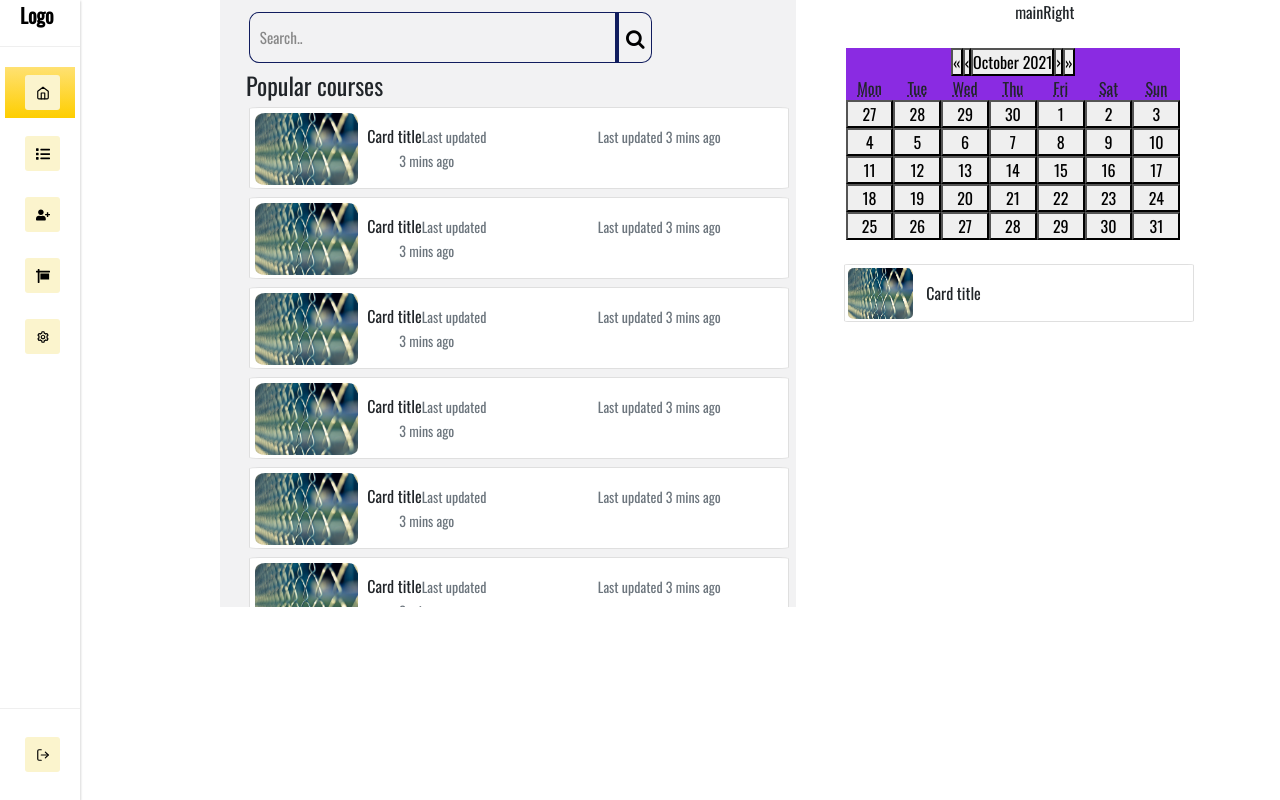
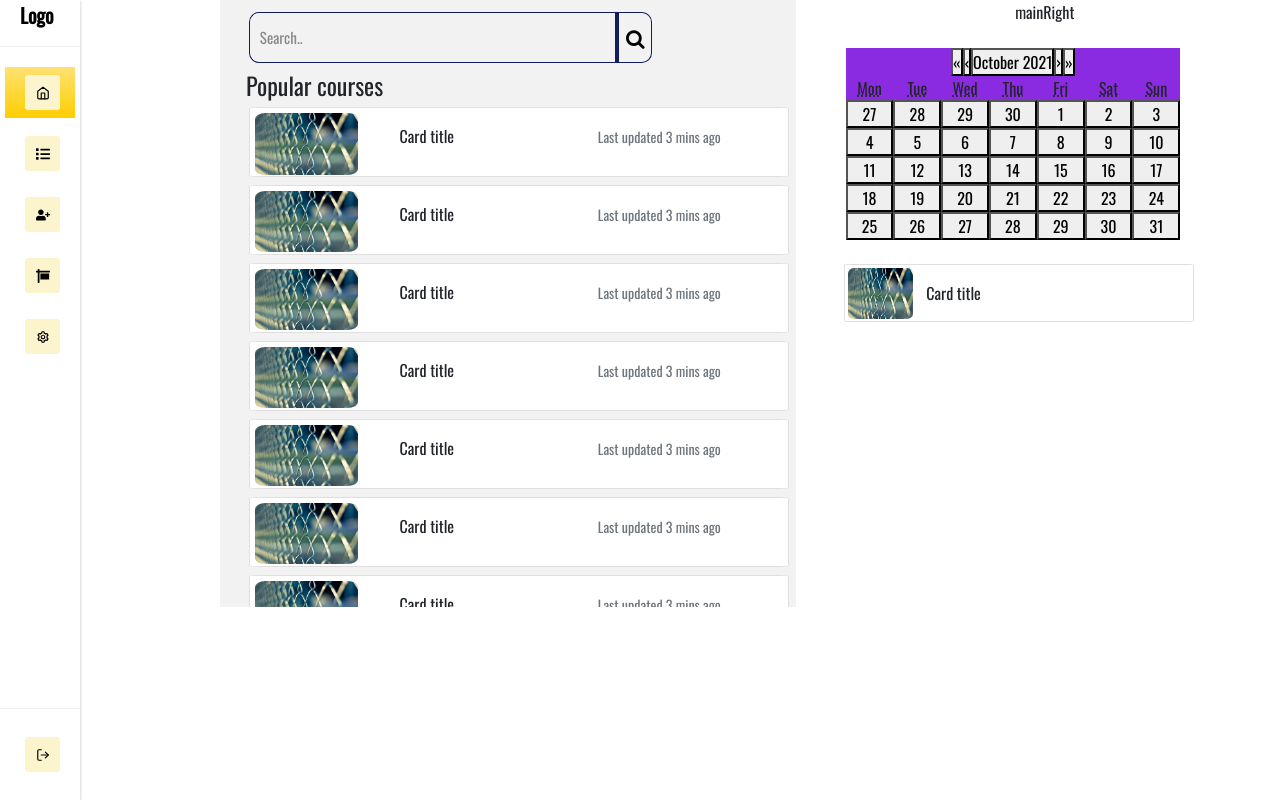
Before and after one commit to Abdoul-Lelou/Bakeli-React-project, a React (Create React App) app: page /welcome in a window 1280 px wide. Built offline with nearby package versions, Linux system fonts and the light colour scheme.

Commit message:
Initial com lastet

```diff
--- a/src/components/main/index.jsx
+++ b/src/components/main/index.jsx
@@ -55,7 +55,7 @@
                             <div className="card-body">
                               <p className="card-text text-center">
                                <span class="card-text">Card title</span>
-                                <small className="text-muted">Last updated 3 mins ago</small>
+                                <small className="text-muted"></small>
                               </p>
                             </div>
                           </div>
```
